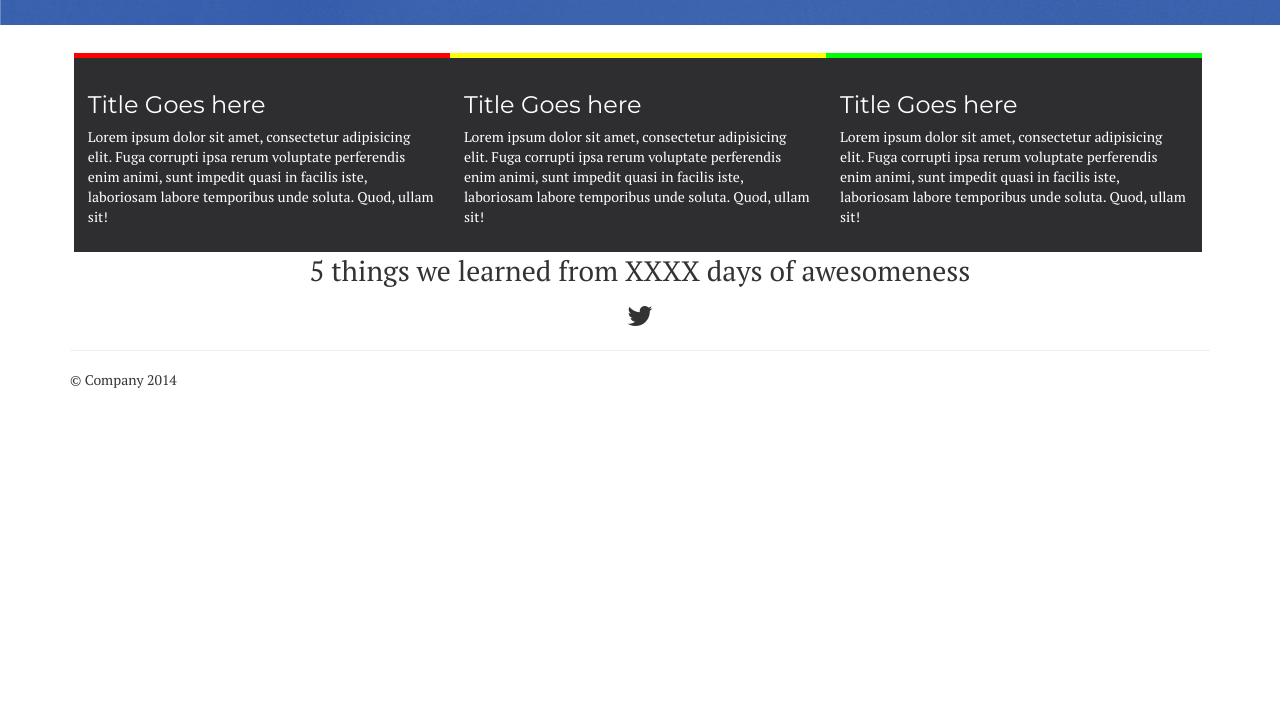
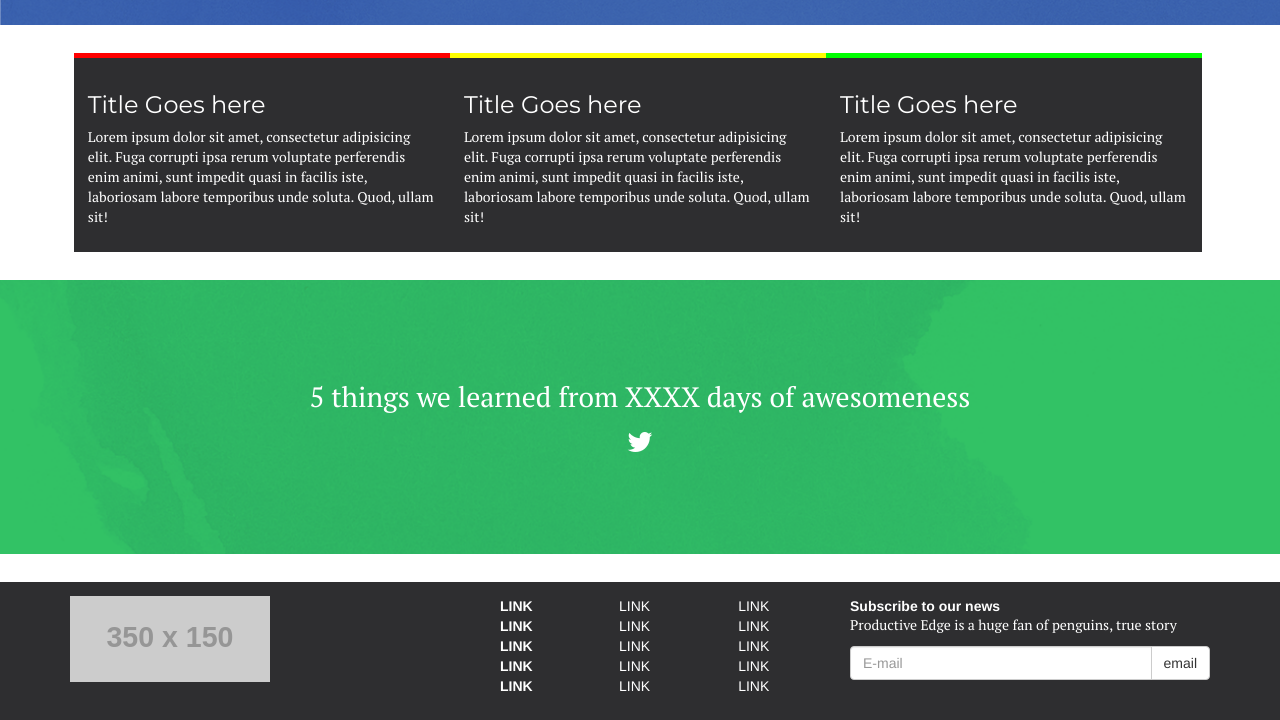
Before and after one commit to phpistasty/najwa, a website: page index.html in a window 1280 px wide. Shown: the part 1174-1894 px from the top of the page. Before the commit the page ends 1575 px from the top, so only its background shows below. Drawn offline with nearby package versions, Linux system fonts and the light colour scheme; placeholder pictures from the web are drawn by us.

Commit message:
updated twitter section and footer section

```diff
--- a/index.html
+++ b/index.html
@@ -124,7 +124,6 @@
                   <button class="btn btn-default" type="submit" value="Enroll">email</button>
                 </span>
               </div>
-              <!-- /input-group -->
             </form>
           </div>
 
@@ -222,25 +221,72 @@
 
   </div>
 
+
+<div class="container-fluid twitter-section">
   <div class="container">
     <div class="row">
-      <div class="col-sm-12 twitter-section">
-        <p>5 things we learned from XXXX days of awesomeness</p>
-        <i class="fa fa-twitter"></i>
+      <div class="col-sm-12 ">
+        <div class="content">
+          <p>5 things we learned from XXXX days of awesomeness</p>
+          <i class="fa fa-twitter"></i>
+        </div>
 
       </div>
     </div>
   </div>
+</div>
   <!-- /container -->
 
 
-  <div class="container">
-    <div class="row">
-      <div class="col-sm-12">
-        <hr>
-        <footer>
-          <p>© Company 2014</p>
-        </footer>
+  <div class="container-fluid footer">
+    <div class="container">
+      <div class="row">
+        <div class="col-sm-4">
+
+          <img src="http://placehold.it/350x150" class="logo"></a>
+
+        </div>
+        <div class="col-sm-4 site-links">
+          <ul class="primary-footer-links">
+            <li><a href="#">LINK</a></li>
+            <li><a href="#">LINK</a></li>
+            <li><a href="#">LINK</a></li>
+            <li><a href="#">LINK</a></li>
+            <li><a href="#">LINK</a></li>
+          </ul>
+
+          <ul class="secondary-footer-links">
+            <li><a href="#">LINK</a></li>
+            <li><a href="#">LINK</a></li>
+            <li><a href="#">LINK</a></li>
+            <li><a href="#">LINK</a></li>
+            <li><a href="#">LINK</a></li>
+          </ul>
+          <ul class="social-footer-links">
+            <li><a href="#">LINK</a></li>
+            <li><a href="#">LINK</a></li>
+            <li><a href="#">LINK</a></li>
+            <li><a href="#">LINK</a></li>
+            <li><a href="#">LINK</a></li>
+          </ul>
+
+        </div>
+        <div class="col-sm-4">
+          <div class="email-form">
+            <strong>Subscribe to our news</strong>
+
+            <p>Productive Edge is a huge fan of penguins, true story</p>
+
+            <form name="enrollmentForm" class="js_emailEnrollForm">
+              <div class="input-group">
+                <input type="text" name="emailAddr" class="js_emailField form-control" placeholder="E-mail">
+                <span class="input-group-btn">
+                  <button class="btn btn-default" type="submit" value="Enroll">email</button>
+                </span>
+              </div>
+            </form>
+          </div>
+        </div>
       </div>
     </div>
   </div>
--- a/style/components/footer/_footer.less
+++ b/style/components/footer/_footer.less
@@ -1,3 +1,35 @@
 .footer {
+	background: @darkBackground;
+	color: white;
+	padding: 1em 0;
 
+	.logo {
+		max-width: 200px;
+	}
+
+	.site-links {
+		ul {
+			display: inline-block;
+			list-style: none;
+			width: 32%;
+
+			a {
+				color: white;
+			}
+
+			&.primary-footer-links {
+				a {
+					font-weight: bold;
+				}
+			}
+
+			&.secondary-footer-links {
+
+			}
+
+			&.social-footer-links {
+
+			}
+		}
+	}
 }
--- a/style/home/_twitter-section.less
+++ b/style/home/_twitter-section.less
@@ -1,9 +1,20 @@
 .twitter-section {
+	margin: 2em 0;
+	color: white;
+	background: url('../images/GreenBG.png');
+	background-size: 100%;
 	text-align: center;
-	p {
-		font-size: 2em;
+	padding: 2em 0;
+
+	.content {
+		padding: 5em 0;
+		p {
+			font-size: 2em;
+		}
+		i {
+			font-size: 2em;
+		}
 	}
-	i {
-		font-size: 2em;
-	}
+
+
 }
```
Also changed, not shown: images/GreenBG.png (added), style/import.css.
